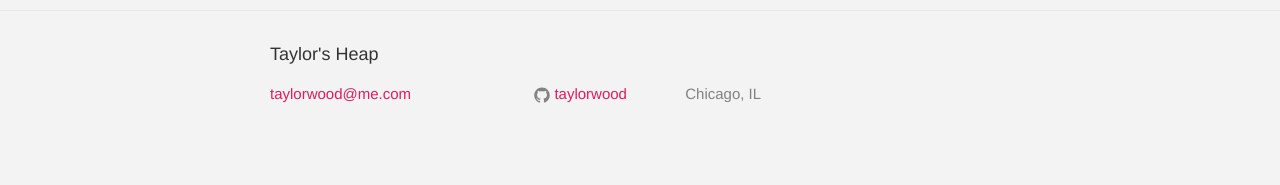
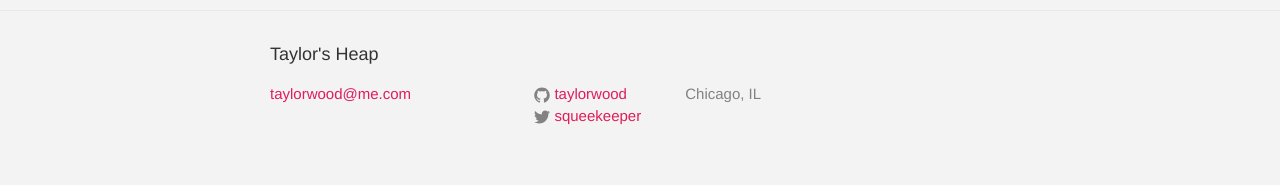
Before and after one commit to taylorwood/taylorwood.github.io, a Jekyll site: the page built from index.html, in a window 1280 px wide. Shown: the part 1351-1536 px from the top of the page. Built offline with Jekyll 4.4.1, drawn with Linux system fonts in a browser that asks for light colours.

Commit message:
Update Ruby gems

```diff
--- a/_config.yml
+++ b/_config.yml
@@ -4,8 +4,11 @@ email: taylorwood@me.com
 description: I love programming.
 baseurl: "" # the subpath of your site, e.g. /blog/
 url: "http://taylorwood.github.io" # the base hostname & protocol for your site
-twitter_username:
-github_username:  taylorwood
+twitter_username: squeekeeper
+github_username: taylorwood
 
 # Build settings
 markdown: kramdown
+kramdown:
+  input: GFM
+  syntax_highlighter: rouge
```
Also changed, not shown: Gemfile.lock.
